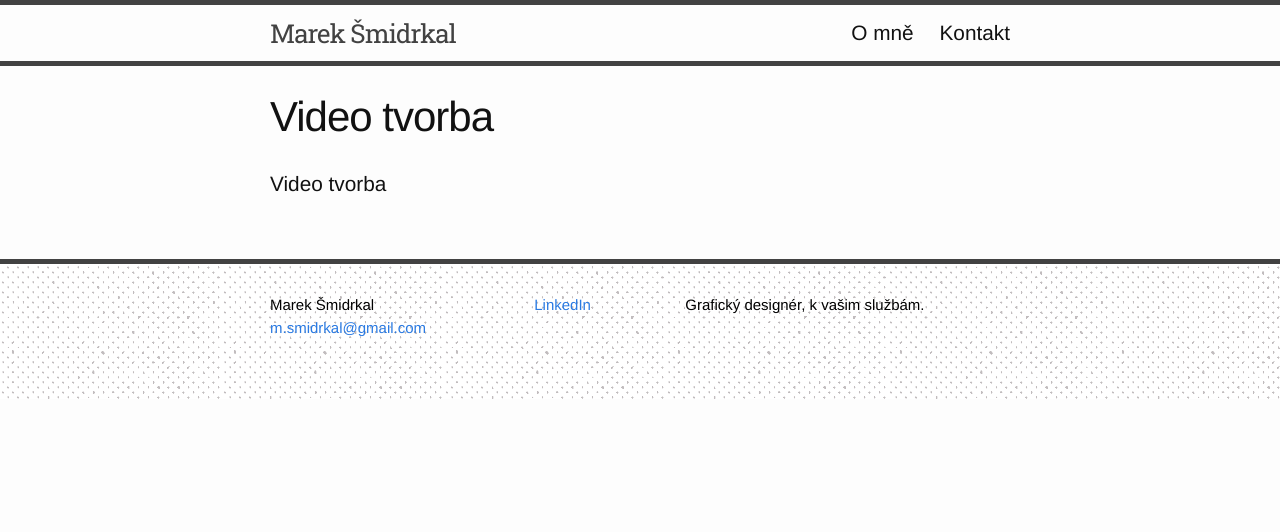
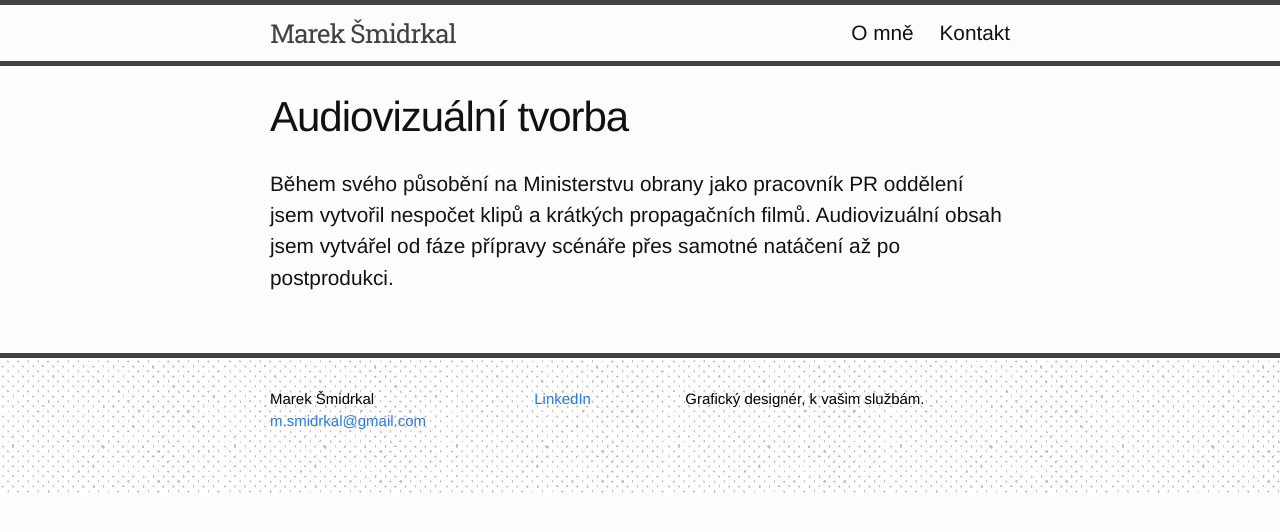
Before and after one commit to shm1ck/my-first-repo.github.io, a Jekyll site: the page built from _posts/2016-12-21-video.markdown, in a window 1280 px wide. Shown: the top 532 px of the page. Built offline with Jekyll 4.4.1, drawn with Linux system fonts in a browser that asks for light colours; some web fonts are replaced.

Commit message:
Update 2016-12-21-video.markdown

```diff
--- a/_posts/2016-12-21-video.markdown
+++ b/_posts/2016-12-21-video.markdown
@@ -1,9 +1,8 @@
 ---
 layout: post
-title:  "Video tvorba"
+title:  "Audiovizuální tvorba"
 date:   2015-05-31 05:10:14 -0400
 categories: video
 author: Marek Šmidrkal
 ---
-
-Video tvorba
+Během svého působění na Ministerstvu obrany jako pracovník PR oddělení jsem vytvořil nespočet klipů a krátkých propagačních filmů. Audiovizuální obsah jsem vytvářel od fáze přípravy scénáře přes samotné natáčení až po postprodukci.
```
